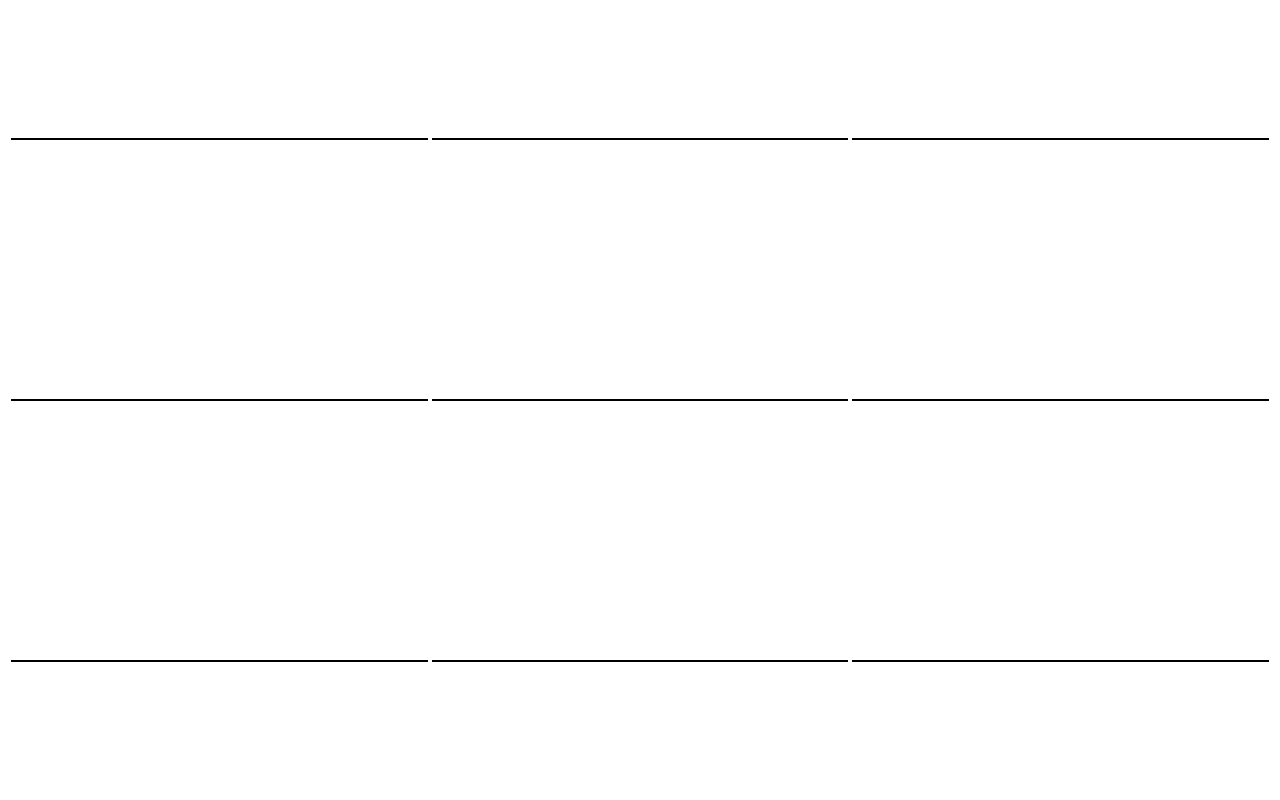
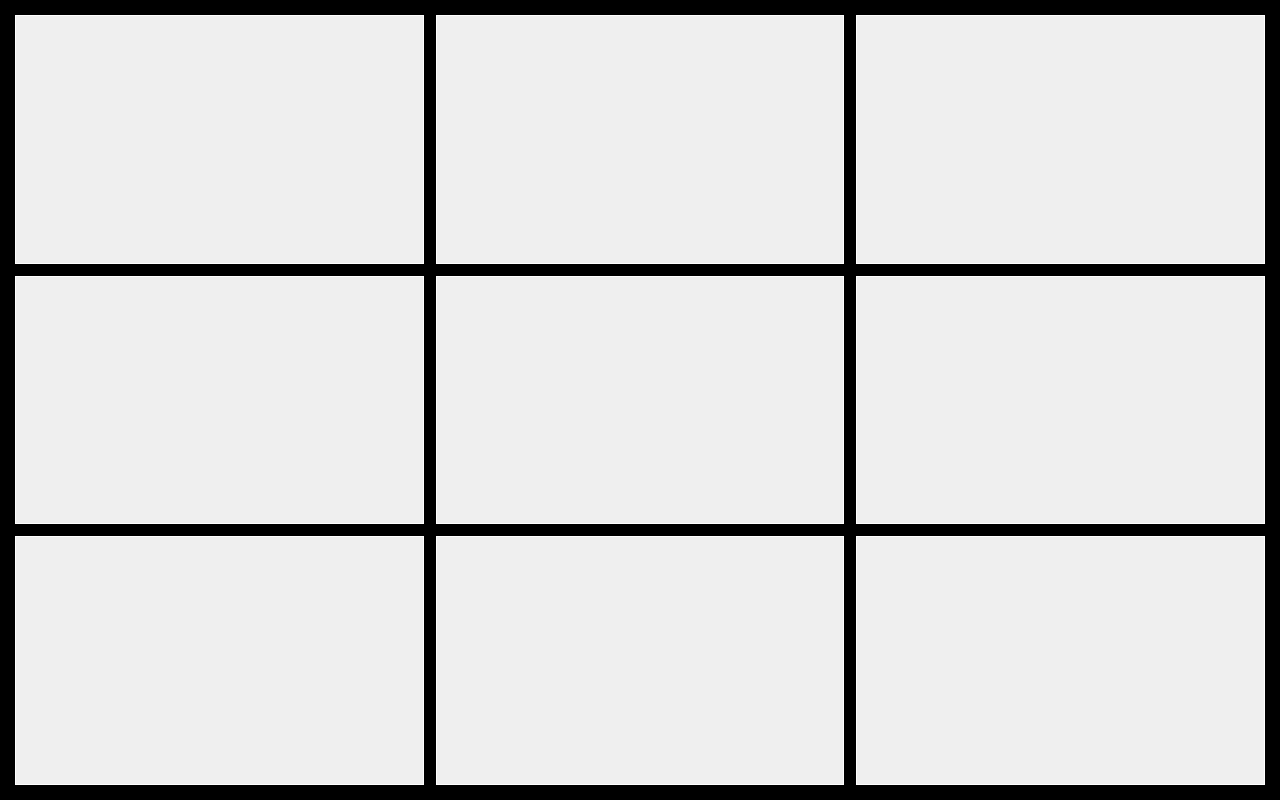
Before and after one commit to teak1cd/tic-tac-toe, a plain HTML site: page index.html in a window 1280 px wide. Drawn offline with Linux system fonts and the light colour scheme.

Commit message:
Update index.html

```diff
--- a/index.html
+++ b/index.html
@@ -4,7 +4,39 @@
       tic-tac-toe by: teak1cd
     </title>
     <script>
-
+var turn = 0;
+var player = ["<h1>O</h1>","<h1>X</h1>"];
+var comb = ["012","345","678","036","147","258","048","246"];
+function getCell(n){
+return document.getElementsByClassName("cell")[n];
+}
+function cell(n){
+  if(getCell(n).innerHTML === ""){
+    getCell(n).innerHTML = player[turn];
+    turn === 0 ? turn = 1 : turn = 0;
+    for(var i = 0;i<comb.length;i++){
+      var temp = getCell(comb[i][0]).innerHTML;
+      if(getCell(comb[i][1]).innerHTML === temp && getCell(comb[i][2]).innerHTML === temp && getCell(comb[i][0]).innerHTML !== ""){
+        if(temp === "<h1>O</h1>"){
+          alert("Player1 Wins!");
+        }else{
+          alert("Player2 Wins!");
+        }
+        return;
+      }
+    }
+    if(turn === 1){
+      var posible = [];
+      for(var i = 0;i<9;i++){
+        if(getCell(i).innerHTML===""){
+          posible.push(i);
+        }
+      }
+      var t = Math.round(Math.random()*posible.length);
+      cell(posible[t]);
+    }
+  }
+}
     </script>
     <style>
       tr > th{
@@ -15,8 +47,22 @@
         width:100%;
         height:33%;
       }
-      div{
-        border:1px solid black;
+      tr,th{
+        border:5px solid black;
+        padding:-10px;
+        background-color:white;
+      }
+      body{
+        background-color:black;
+      }
+      .lose{
+        background-color:black;
+      }
+      .cell,button{
+        width:100%;
+        height:100%;
+        verticle-text-align:middle;
+        border:1px solid rgba(0,0,0,0);
       }
       table{
         width:100%;
@@ -28,35 +74,53 @@
     <table>
       <tr>
         <th>
+          <button onClick="cell(0);">
             <div class=cell></div>
+          </button>
         </th>
         <th>
+          <button onClick="cell(1);">
             <div class=cell></div>
+          </button>
         </th>
         <th>
+          <button onClick="cell(2);">
             <div class=cell></div>
+          </button>
         </th>
       </tr>
       <tr>
         <th>
+          <button onClick="cell(3);">
             <div class=cell></div>
+          </button>
         </th>
         <th>
+          <button onClick="cell(4);">
             <div class=cell></div>
+          </button>
         </th>
         <th>
+          <button onClick="cell(5);">
             <div class=cell></div>
+          </button>
         </th>
       </tr>
       <tr>
         <th>
+          <button onClick="cell(6);">
             <div class=cell></div>
+          </button>
         </th>
         <th>
+          <button onClick="cell(7);">
             <div class=cell></div>
+          </button>
         </th>
         <th>
+          <button onClick="cell(8);">
             <div class=cell></div>
+          </button>
         </th>
       </tr>
     </table>
```
Lines whose indentation alone changed are shown as unchanged.
